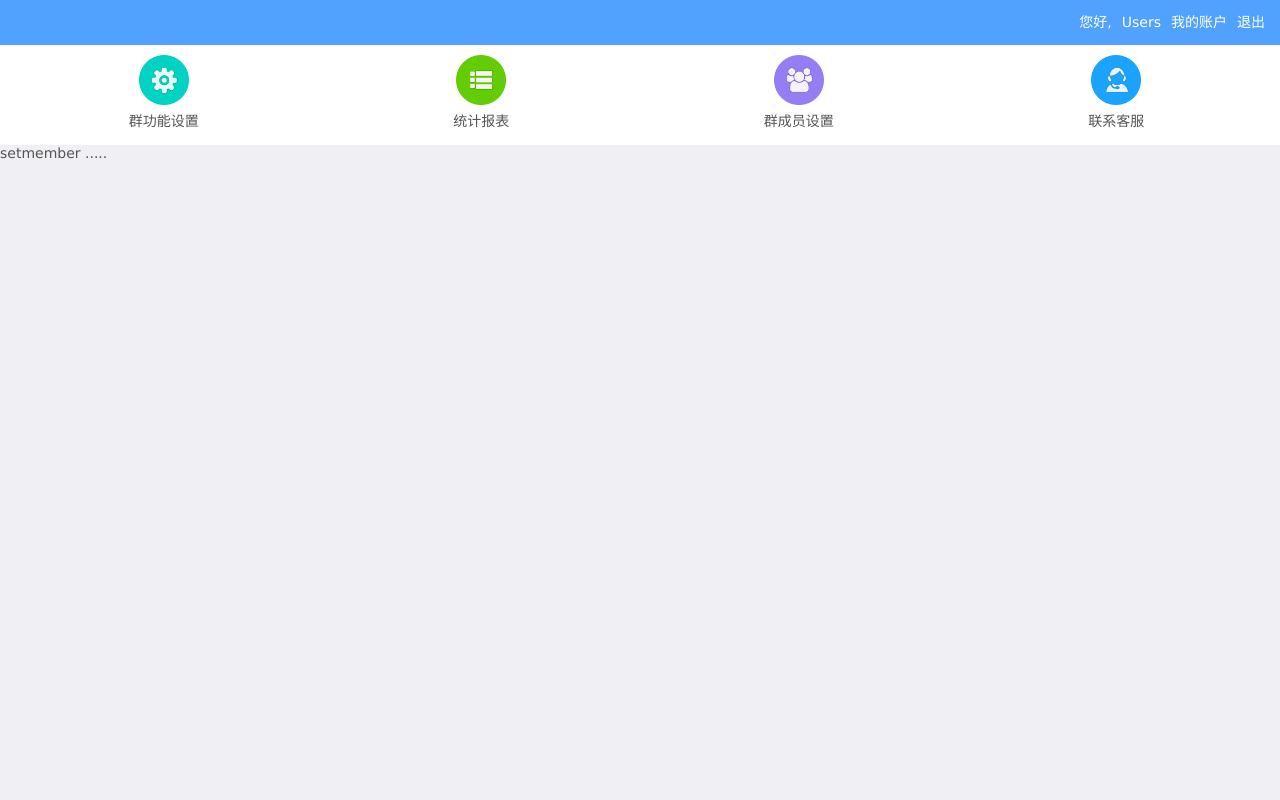
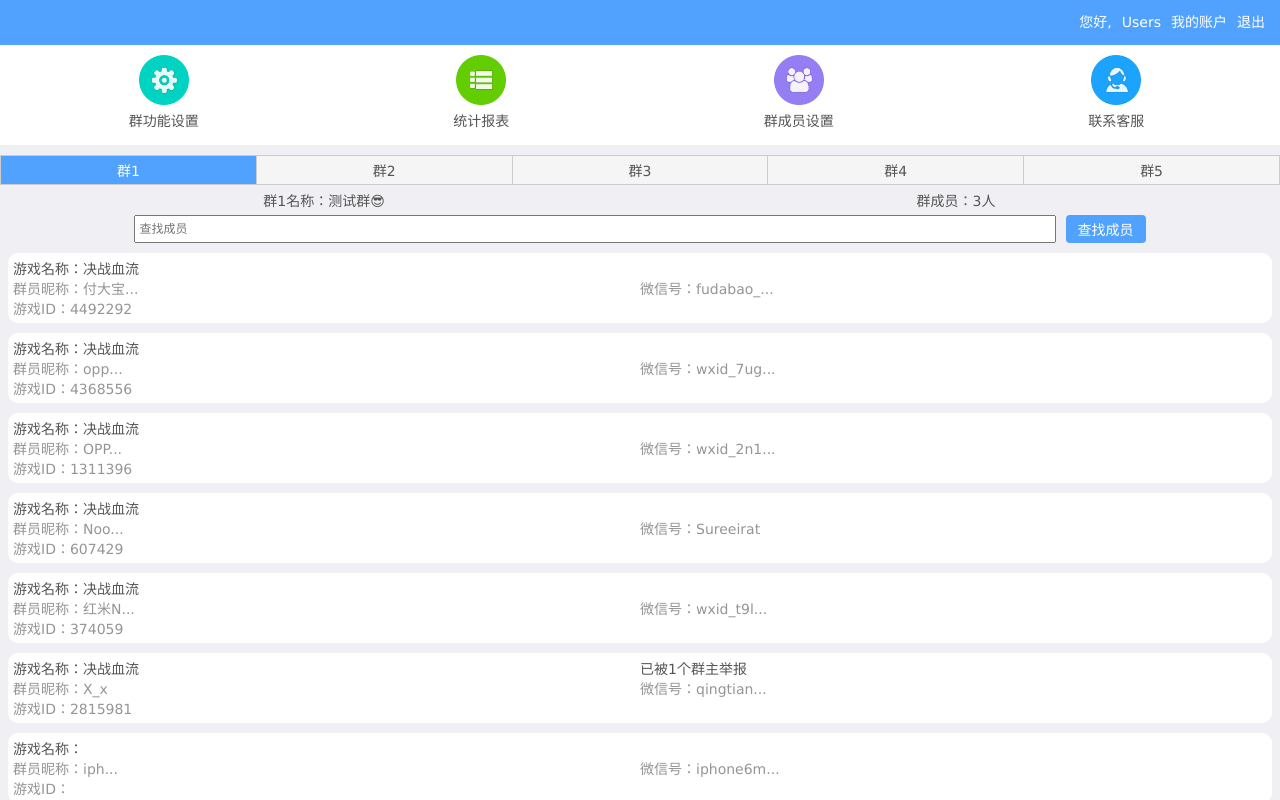
Before and after one commit to Jexecellent/wechat-helper, a Vue app: page /setmember in a window 1280 px wide. Shown: the top 800 px of the page. Built offline with nearby package versions, Linux system fonts and the light colour scheme.

Commit message:
群成员设置模块

```diff
--- a/src/components/base/report.vue
+++ b/src/components/base/report.vue
@@ -1,10 +1,13 @@
 <template>
 	<div>
-		report......
+		<my-groups @on-change-group="groupClick($event)"></my-groups>
 	</div>
 </template>
 <script>
+	import MyGroups from '../group'
 	export default {
-
+		components:{
+			MyGroups
+		},
 	}
 </script>
--- a/src/components/base/setmember.vue
+++ b/src/components/base/setmember.vue
@@ -1,14 +1,265 @@
 <template>
-	<div>
-		setmember .....
+	<div class="setmember-wrap">
+		<my-groups @on-change-group="groupClick($event)"></my-groups>
+		<div class="setbox">
+			<div class="quninfo">
+				<span>群{{curGroup}}名称：{{groupList[curGroup].name}}</span>
+				<span>群成员：{{groupList[curGroup].numbers}}人</span>
+			</div>
+			<div class="searchbox">
+				<input type="text" placeholder="查找成员"/>
+				<span class="span-btn">查找成员</span>
+			</div>
+			<div class="memberList" v-for="(item,key) in memberList">
+				<span class="badge"></span>
+				<div class="list">
+					<span>游戏名称：{{item.game}}</span>
+					<span v-if="item.tip_off_num!=0">已被{{item.tip_off_num}}个群主举报</span>
+				</div>
+				<div class="list">
+					<span>群员昵称：{{item.wx_nickname | nickname4}}</span>
+					<span>微信号：{{item.wx_username | wechatname8}}</span>
+				</div>
+				<div class="list">
+					<span>游戏ID：{{item.player_index}}</span>
+				</div>
+			</div>
+		</div>
 	</div>
 </template>
 
 <script>
+	import MyGroups from '../group'
+	import { mapGetters , mapMutations } from 'vuex'
+	import Plugins  from '../../utiles'
 	export default {
-
+		components:{
+			MyGroups
+		},
+		data(){
+			return {
+				groupList:  {
+					"1": {
+						"id": 5,
+						"index": 1,
+						"numbers": "3",
+						"name": "测试群😎"
+					},
+					"2": {
+						"id": 13,
+						"index": 2,
+						"numbers": "3",
+						"name": "MjIy44CQ5rWL6K+V5Yqp5omLQnVn5Y+N6aaIMuOAkQ=="
+					},
+					"3": {
+						"id": 15,
+						"index": 3,
+						"numbers": "32",
+						"name": "5rWL6K+V5Yqp5omLQnVn5Y+N6aaIMw=="
+					},
+					"4": {
+						"id": 16,
+						"index": 4,
+						"numbers": "3",
+						"name": "44CQ5rWL6K+V5Yqp5omLQnVn5Y+N6aaINOOAkQ=="
+					},
+					"5": {
+						"id": 42,
+						"index": 5,
+						"numbers": "3",
+						"name": "5rWL6K+V5Yqp5omLQnVn5Y+N6aaINQ=="
+					}
+				},
+				memberList: [
+					 {
+						"id": 5163,
+						"wx_nickname": "付大宝付大宝付大宝付大宝付大宝付大宝",
+						"wx_username": "fudabao_songxiaobao",
+						"button": 1,
+						"game_id": 20,
+						"game": "决战血流",
+						"player_index": "4492292",
+						"tip_off_num": "0",
+						"tip_off_status": 0
+					},
+					{
+						"id": 5169,
+						"wx_nickname": "oppoR9S",
+						"wx_username": "wxid_7ugs4akjho0q12",
+						"button": 1,
+						"game_id": 20,
+						"game": "决战血流",
+						"player_index": "4368556",
+						"tip_off_num": "0",
+						"tip_off_status": 0
+					},
+					{
+						"id": 5168,
+						"wx_nickname": "OPPO R9t",
+						"wx_username": "wxid_2n1epr3fphkj22",
+						"button": 1,
+						"game_id": 20,
+						"game": "决战血流",
+						"player_index": "1311396",
+						"tip_off_num": "0",
+						"tip_off_status": 0
+					},
+					{
+						"id": 5167,
+						"wx_nickname": "NooParw",
+						"wx_username": "Sureeirat",
+						"button": 1,
+						"game_id": 20,
+						"game": "决战血流",
+						"player_index": "607429",
+						"tip_off_num": "0",
+						"tip_off_status": 0
+					},
+					{
+						"id": 5170,
+						"wx_nickname": "红米Note4测试号",
+						"wx_username": "wxid_t9l4t8lmicwi12",
+						"button": 1,
+						"game_id": 20,
+						"game": "决战血流",
+						"player_index": "374059",
+						"tip_off_num": "0",
+						"tip_off_status": 0
+					},
+					{
+						"id": 5143,
+						"wx_nickname": "X_x",
+						"wx_username": "qingtian5317",
+						"button": 1,
+						"game_id": 20,
+						"game": "决战血流",
+						"player_index": "2815981",
+						"tip_off_num": "1",
+						"tip_off_status": 1,
+						"date": "2017-09-06",
+						"reason_id": 1,
+						"detail": "你好"
+					},
+					{
+						"id": 5180,
+						"wx_nickname": "iphone6玫瑰金",
+						"wx_username": "iphone6mgj",
+						"button": 0,
+						"tip_off_num": "0",
+						"tip_off_status": 0
+					},
+					{
+						"id": 5160,
+						"wx_nickname": "Dong2",
+						"wx_username": "wxid_1w0trcxz2krv22",
+						"button": 0,
+						"tip_off_num": "0",
+						"tip_off_status": 0
+					},
+					{
+						"id": 5142,
+						"wx_nickname": "测试助手1",
+						"wx_username": "uuddnn22",
+						"button": 0,
+						"tip_off_num": "0",
+						"tip_off_status": 0
+					},
+					{
+						"id": 5175,
+						"wx_nickname": "skiplow",
+						"wx_username": "skiplow",
+						"button": 0,
+						"tip_off_num": "1",
+						"tip_off_status": 0
+					}
+				]
+			}
+		},
+		filters:{
+			nickname4 (val){
+				if( val ){
+					if(val.length>4){
+						return val.slice(0,3) + '...'
+					}else{
+						return val
+					}
+				}
+			},
+			wechatname8 (val){
+				if( val ){
+					if(val.length>9){
+						return val.slice(0,8) + '...'
+					}else{
+						return val
+					}
+				}
+			},
+		},
+		mixins:[Plugins], // 混合 在组件里混入其他配置 相当于对象的合并
+		computed:{
+			/**
+			* mapGetters 方法介绍：
+			* @note--  注意这些方法的书写位置 mapGetters 只能放在 computed 里
+			* vuex提供的工具方法
+			* 等价于  curGroup(){return this.$store.getters.getCurGroup }
+			* 获取vuex state中管理的curGroup数据
+			*/
+			...mapGetters({
+				curGroup:'getCurGroup'
+			})
+		},
+		methods:{
+			groupClick(val) {
+				this.updataCurGroup(val) // curGroup = val.index  修改curGroup都得是index属性
+				console.log(this.curGroup);
+			}
+		}
 	}
 </script>
 <style  scoped>
+	.setbox{
+		padding: 0 .08rem;
+	}
+	.quninfo{
+		display:flex;
+		margin: .05rem 0;
+	}
+	.quninfo span{
+		flex:1;
+		text-align:center;
+	}
+	.searchbox{
+		width: 80%;
+    	margin-left: 10%;
+		display:flex;
+	}
+	.searchbox input{
+		flex-grow : 1;
+		margin-right: .1rem;
+	}
+	.memberList{
+		background:#fff;
+		padding:.05rem;
+		margin-top: .1rem;
+		margin-bottom: .1rem;
+		border-radius : .1rem;
+	}
+	.memberList .badge{
 
+	}
+	.memberList .list{
+		display:flex;
+		color:#959595;
+	}
+	.memberList .list:first-of-type span{
+		color:#555;
+	}
+	.memberList .list span{
+		flex:1;
+		display:inline-block;
+	}
+	.memberList .list span:last-child{
+		word-wrap:break-word;
+		vertical-align: middle;
+	}
 </style>
```
Also changed, not shown: src/components/base/setfun.vue (indentation only).
